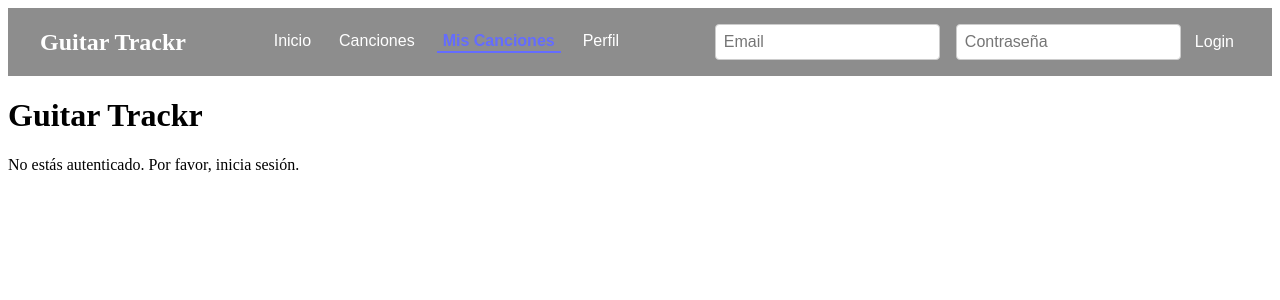
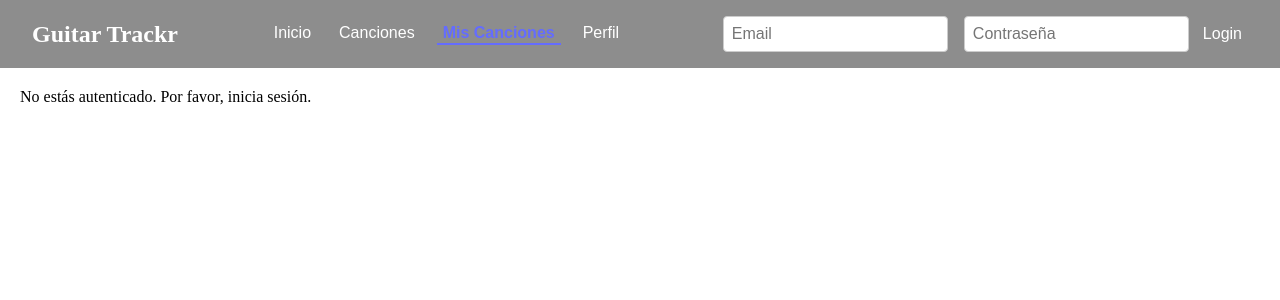
Before and after one commit to darroyo083/guitar-trackr-react, a React (Vite) app: page / in a window 1280 px wide. Both pictures are taken after a click on the button "Mis Canciones". Shown: the top 300 px of the page. Built offline with nearby package versions, Linux system fonts and the light colour scheme.

Commit message:
Mejoras css

```diff
--- a/src/components/header/Header.jsx
+++ b/src/components/header/Header.jsx
@@ -1,7 +1,7 @@
 function Header() {
   return (
     <header>
-      <h1>Guitar Trackr</h1>
+      {/* <h1>Guitar Trackr</h1> */}
     </header>
   );
 }
--- a/src/components/mySongs/MySongs.css
+++ b/src/components/mySongs/MySongs.css
@@ -3,6 +3,7 @@
 .my-songs-container {
   display: flex;
   gap: 2rem;
+  margin: 20px;
 }
 
 .my-songs-list {
@@ -16,3 +17,7 @@
   border-left: 1px solid #ccc;
   padding-left: 1rem;
 }
+.my-songs-details p {
+  position: sticky;
+  top: 90px;
+}
--- a/src/components/mySongs/MySongs.jsx
+++ b/src/components/mySongs/MySongs.jsx
@@ -16,7 +16,7 @@ function MySongs() {
   }, [user, fetchUserSongs]);
 
   if (!user) {
-    return <p>No estás autenticado. Por favor, inicia sesión.</p>;
+    return <p style={{margin: "20px"}}>No estás autenticado. Por favor, inicia sesión.</p>;
   }
 
   const filteredUserSongs = userSongs
--- a/src/components/navbar/Navbar.css
+++ b/src/components/navbar/Navbar.css
@@ -6,7 +6,8 @@
   padding: 1rem 2rem;
   color: white;
   position: sticky;
-  top: 8px;
+  top: 0px;
+  z-index: 100;
 }
 
 .navbar-brand {
--- a/src/components/profile/Profile.jsx
+++ b/src/components/profile/Profile.jsx
@@ -5,7 +5,7 @@ function Profile() {
   const { user } = useContext(AppContext);
 
   if (!user) {
-    return <p>No estás autenticado. Por favor, inicia sesión.</p>;
+    return <p style={{margin: "20px"}}>No estás autenticado. Por favor, inicia sesión.</p>;
   }
 
   return (
--- a/src/components/songList/SongList.css
+++ b/src/components/songList/SongList.css
@@ -174,14 +174,15 @@
 }
 
 .add-song-button {
-  padding: 0.5rem 1rem;
+  padding: 1rem 9rem;
   background-color: #646cff;
   color: white;
   border: none;
   border-radius: 4px;
   cursor: pointer;
   transition: background-color 0.3s;
-  margin-bottom: 1em;
+  margin: 1rem auto;
+  display: flex;
 }
 
 .add-song-button:hover {
--- a/src/index.css
+++ b/src/index.css
@@ -1,5 +1,9 @@
 :root {
   color-scheme: light dark;
+}
+
+body {
+  margin: 0px;
 }
 
 /* :root {
```
